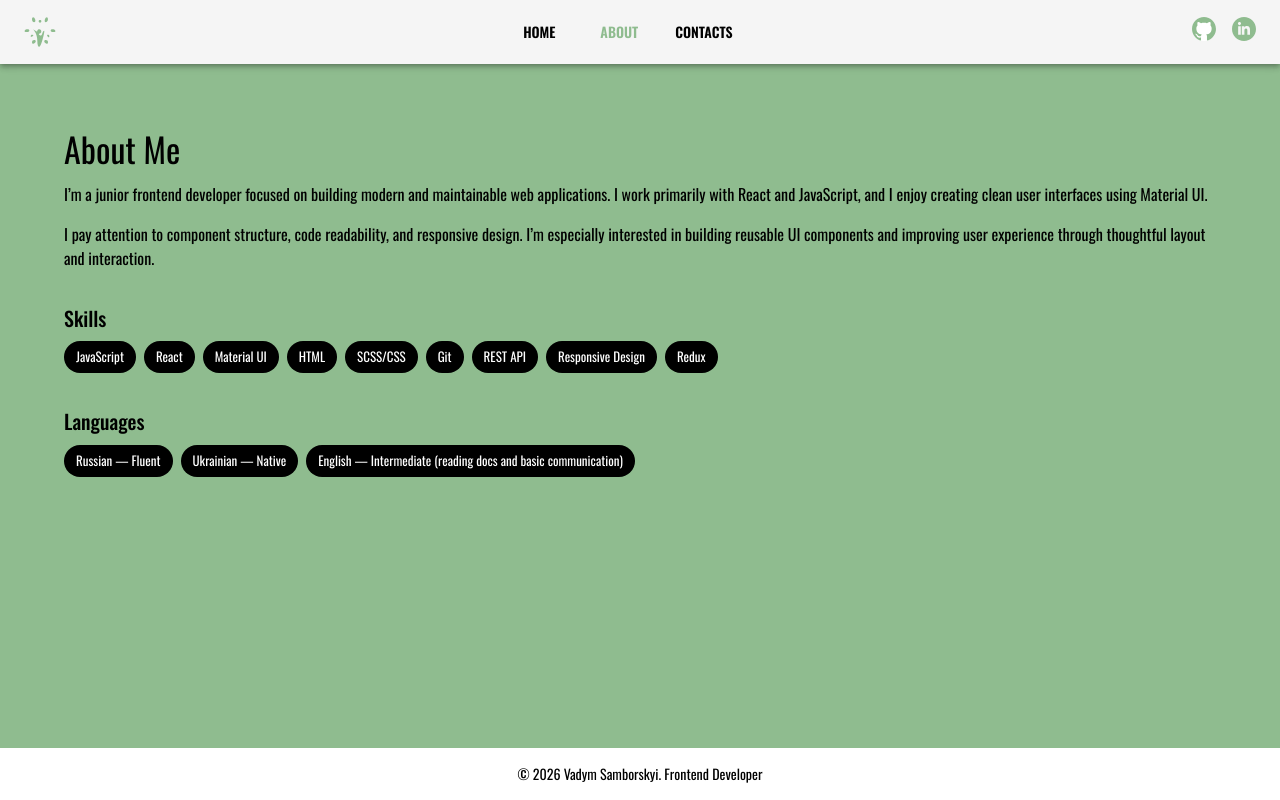
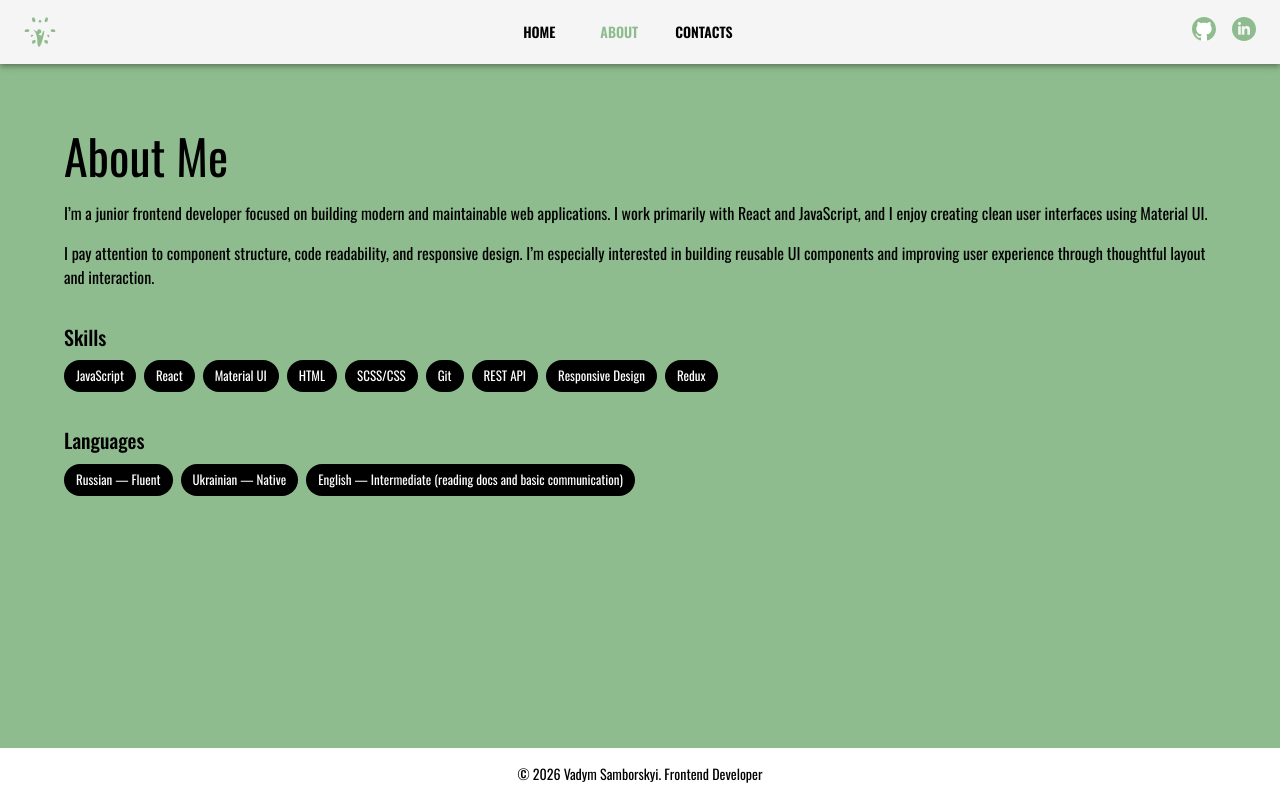
Before and after one commit to VSsmbrsk/Front_pro, a React (Vite) app in the folder homework32/resume/: page /#/about in a window 1280 px wide. Built offline with nearby package versions, Linux system fonts and the light colour scheme.

Commit message:
refactor: update Typography component in About and Contacts for consistency

```diff
--- a/homework32/resume/src/components/About/About.jsx
+++ b/homework32/resume/src/components/About/About.jsx
@@ -16,7 +16,7 @@ function About() {
   return (
     <Box sx={{ py: 8 }}>
       <Container maxWidth="lg">
-        <Typography variant="h4" component="h2" gutterBottom>
+        <Typography variant="h3" gutterBottom>
           About Me
         </Typography>
 
--- a/homework32/resume/src/components/Contacts/Contacts.jsx
+++ b/homework32/resume/src/components/Contacts/Contacts.jsx
@@ -16,7 +16,7 @@ export default function Contacts() {
       }}
     >
       <Container maxWidth="lg">
-        <Typography variant="h3" component="h2" gutterBottom>
+        <Typography variant="h3" gutterBottom>
           Contacts
         </Typography>
 
```
